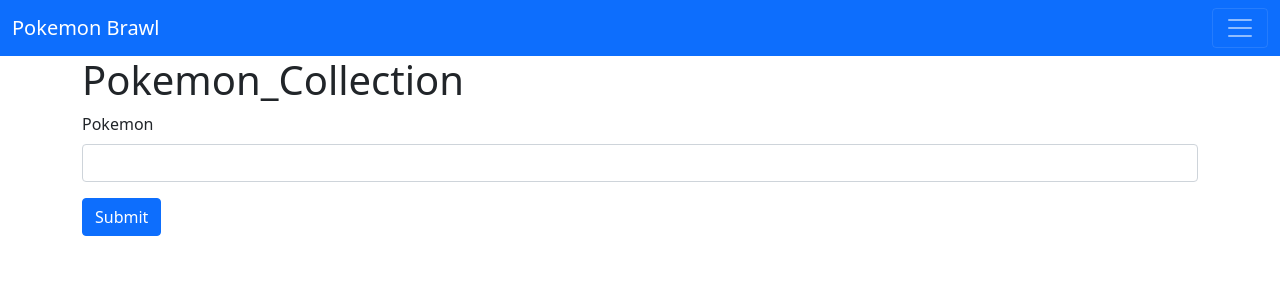
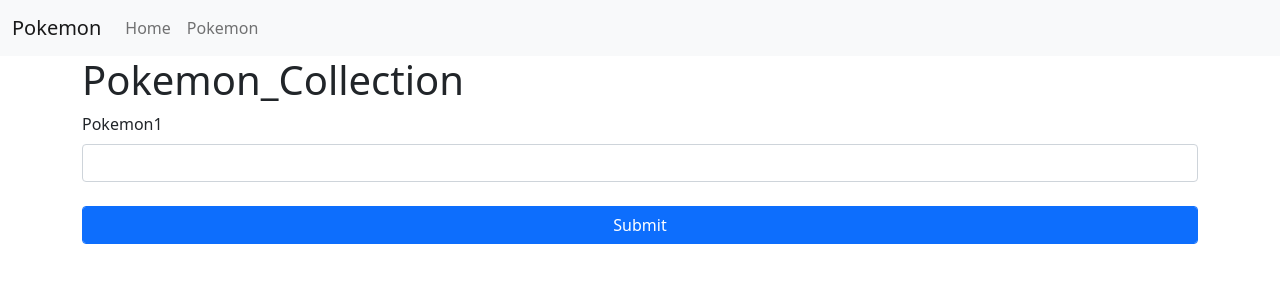
Before and after one commit to mmatney2/Pokemon_Game, a Flask app: page /pokemon in a window 1280 px wide. Shown: the top 300 px of the page. Run offline with Flask 2, Linux system fonts and the light colour scheme.

Commit message:
first commit

```diff
--- a/app.py
+++ b/app.py
@@ -1,41 +1 @@
-from flask import Flask, render_template, request
-import requests
-
-app = Flask(__name__)
-
-
-@app.route('/', methods = ['GET'])
-def index():
-    return render_template('index.html.j2')
-
-@app.route('/pokemon', methods=['GET', 'POST'])
-def pokemon():
-    if request.method == 'POST':
-        pokemon1 = request.form.get('pokemon1')
-        url = f"https://pokeapi.co/api/v2/pokemon/{pokemon1}/"
-        response = requests.get(url)
-        if not response.ok:
-            error_string = 'ERROR, Sorry, choose an existing pokemon.'
-            return render_template('pokemon.html.j2', error=error_string)
-
-        if not response.json():
-            error_string = "We had an error loading your data most likely because Pokemon not in database."
-            return render_template('pokemon.html.j2', error=error_string)
-
-        data = response.json()
-
-        data={
-            'name':data['forms'][0]['name'],
-            'ability': data['abilities'][0]['ability']['name'],
-            'base_expereince':data['base_experience'],
-            'sprites':data['sprites']['front_shiny'],
-            'stats_attack': data['stats'][1]['base_stat'],
-            'stats_hp': data['stats'][0]['base_stat'],
-            'stats_defense': data['stats'][2]['base_stat']
-        }
-
-        return render_template('pokemon.html.j2', poke=data)
-    return render_template('pokemon.html.j2')
-
-# @app.route('/pokemon_image', methods=['GET', 'POST'])
-# def pokemon_image():
+from app import app
--- /dev/null
+++ b/app/forms.py
@@ -0,0 +1,25 @@
+from flask_wtf import FlaskForm
+# from wtforms import StringField, PasswordField, SubmitField
+# from wtforms.validators import DataRequired, Email
+from wtforms import StringField, SubmitField
+from wtforms.validators import DataRequired, ValidationError
+
+
+#form section
+# class LoginForm(FlaskForm):
+#     email = StringField('Email Address', validators=[DataRequired(), Email()])
+#     password = PasswordField('Password', validators=[DataRequired(), Email()])
+#     submit = SubmitField('Login')
+
+
+
+class PokemonForm(FlaskForm):
+    pokemon1 = StringField('Pokemon1', validators=[DataRequired()])
+    submit = SubmitField('Submit')
+    def validate_pokemon1(form,field):
+        if len(field.data) > 15:
+            raise ValidationError('Name must be less than 15 characters.')
+        # elif field.data != DataRequired:
+        #     return ("please enter a valid pokemon")
+        # else:
+        #     return("please enter a valid pokemon")
--- /dev/null
+++ b/app/routes.py
@@ -0,0 +1,63 @@
+from flask import Flask, render_template, request
+import requests
+# from app.forms import LoginForm
+from app.forms import PokemonForm
+from app import app
+from wtforms.validators import InputRequired, ValidationError
+
+
+@app.route('/', methods = ['GET'])
+def index():
+    return render_template('index.html.j2')
+
+
+# @app.route('/login', methods=['GET','POST'])
+# def login():
+#     form = LoginForm()
+#     if request.method=='POST' and form.validate_on_submit():
+#         email = form.email.data.lower()
+#         password = form.password.data
+#         if email in app.config.get('REGISTERED_USERS') and password == app.config.get('REGISTERED_USERS').get(email).get('password'):
+#             #Login success!!!!!!!!
+#             return f"Login Succes Welcome {app.config.get('REGISTERED_USERS').get(email).get('name')}"
+#         error_string = "Incorrect Email/Password Combo"
+#         return render_template("login.html.j2", error=error_string, form=form)
+
+#     return render_template("login.html.j2", form=form)
+
+@app.route('/pokemon', methods=['GET', 'POST'])
+def pokemon():
+    form = PokemonForm()
+
+    if request.method == 'POST' and form.validate_on_submit():
+        pokemon1= form.pokemon1.data.lower()
+        pokemon1 = request.form.get('pokemon1')
+        url = f"https://pokeapi.co/api/v2/pokemon/{pokemon1}/"
+        response = requests.get(url)
+
+        if not response.ok:
+            error_string = 'ERROR, Sorry, choose an existing pokemon.'
+            return render_template('pokemon.html.j2', error=error_string, form=form)
+
+        if not response.json():
+            error_string = "We had an error loading your data most likely because Pokemon not in database."
+            return render_template('pokemon.html.j2', error=error_string)
+
+        data = response.json()
+
+        data={
+            'name':data['forms'][0]['name'],
+            'ability': data['abilities'][0]['ability']['name'],
+            'base_expereince':data['base_experience'],
+            'sprites':data['sprites']['front_shiny'],
+            'stats_attack': data['stats'][1]['base_stat'],
+            'stats_hp': data['stats'][0]['base_stat'],
+            'stats_defense': data['stats'][2]['base_stat']
+        }
+
+        return render_template('pokemon.html.j2', form=form, poke=data)
+    return render_template('pokemon.html.j2', form=form)
+
+@app.route('/pokemon_image', methods=['GET', 'POST'])
+def pokemon_image():
+    pass
--- /dev/null
+++ b/app/templates/base.html.j2
@@ -0,0 +1,42 @@
+<!DOCTYPE html>
+<html lang="en">
+<head>
+    <meta charset="UTF-8">
+    <meta http-equiv="X-UA-Compatible" content="IE=edge">
+    <meta name="viewport" content="width=device-width, initial-scale=1.0">
+    {# bootstrap css #}
+    <link href="https://cdn.jsdelivr.net/npm/bootstrap@5.1.3/dist/css/bootstrap.min.css" rel="stylesheet" integrity="sha384-1BmE4kWBq78iYhFldvKuhfTAU6auU8tT94WrHftjDbrCEXSU1oBoqyl2QvZ6jIW3" crossorigin="anonymous">
+    {# global custom css #}
+    <link rel="stylesheet" href="{{url_for('static',filename='css/main.css')}}">
+    {% block css %}
+
+    {% endblock %}
+    <title>Pokemon - {% block title %}{% endblock %}</title>
+
+</head>
+<body>
+    <nav class="navbar navbar-expand-lg navbar-light bg-light">
+    <div class="container-fluid">
+        <a class="navbar-brand" href="#">Pokemon</a>
+        <button class="navbar-toggler" type="button" data-bs-toggle="collapse" data-bs-target="#navbarNavAltMarkup" aria-controls="navbarNavAltMarkup" aria-expanded="false" aria-label="Toggle navigation">
+        <span class="navbar-toggler-icon"></span>
+        </button>
+        <div class="collapse navbar-collapse" id="navbarNavAltMarkup">
+        <div class="navbar-nav">
+            <a class="nav-link" href="{{url_for('index')}}">Home</a>
+            <a class="nav-link" href="{{url_for('pokemon')}}">Pokemon</a>
+            {# <a class="nav-link" href="{{url_for('login')}}">Login</a> #}
+        </div>
+        </div>
+    </div>
+    </nav>
+    <div class="container">
+        {% block content %}
+        {% endblock %}
+    </div>
+
+
+
+    <script src="https://cdn.jsdelivr.net/npm/bootstrap@5.1.3/dist/js/bootstrap.bundle.min.js" integrity="sha384-ka7Sk0Gln4gmtz2MlQnikT1wXgYsOg+OMhuP+IlRH9sENBO0LRn5q+8nbTov4+1p" crossorigin="anonymous"></script>
+</body>
+</html>
--- a/templates/pokemon.html.j2
+++ b/app/templates/pokemon.html.j2
@@ -4,16 +4,20 @@ Pokemon
 {% endblock %}
 
 {% block content %}
-
 <h1>Pokemon_Collection</h1>
-<form action="/pokemon" method="POST">
-  <div class="mb-3">
-    <label for="pokemon" class="form-label">Pokemon</label>
-    <input type="text" name="pokemon1" class="form-control" id="pokemon">
+<form action="{{url_for('pokemon')}}" method="POST">
+  {{form.hidden_tag()}}
+  <div>
+  {{form.pokemon1.label(class="form-label")}}
+  {{form.pokemon1(class="form-control")}}
+  {% for error in form.pokemon1.errors %}
+    <small style="color:red;">{{error}}</small>
+  {% endfor %}
   </div>
-
-  <div style="color:red"><small>{{error}}</small></div>
-  <button type="submit" class="btn btn-primary">Submit</button>
+  <br>
+  <div>
+  {{form.submit(class="btn btn-primary form-control")}}
+  </div>
 </form>
 {% if poke %}
 
@@ -35,7 +39,8 @@ Pokemon
           {# <td>{{poke.name}}</td> #}
           <td>{{poke.ability}}</td>
           <td>{{poke.base_expereince}}</td>
-          <td>{{poke.sprites}}</td>
+
+          <td><img src= {{poke.sprites}}></td>
           <td>{{poke.stats_attack}}</td>
           <td>{{poke.stats_hp}}</td>
           <td>{{poke.stats_defense}}</td>
--- a/requirements.txt
+++ b/requirements.txt
@@ -2,13 +2,18 @@ certifi==2021.10.8
 charset-normalizer==2.0.12
 click==8.1.3
 colorama==0.4.4
+dnspython==2.2.1
+email-validator==1.2.1
 Flask==2.1.2
+Flask-WTF==1.0.1
 idna==3.3
 importlib-metadata==4.11.3
 itsdangerous==2.1.2
 Jinja2==3.1.2
 MarkupSafe==2.1.1
+python-dotenv==0.20.0
 requests==2.27.1
 urllib3==1.26.9
 Werkzeug==2.1.2
+WTForms==3.0.1
 zipp==3.8.0
--- a/templates/base.html.j2
+++ /dev/null
@@ -1,44 +0,0 @@
-<!DOCTYPE html>
-<html lang="en">
-<head>
-    <meta charset="UTF-8">
-    <meta http-equiv="X-UA-Compatible" content="IE=edge">
-    <meta name="viewport" content="width=device-width, initial-scale=1.0">
-    <link href="https://cdn.jsdelivr.net/npm/bootstrap@5.1.3/dist/css/bootstrap.min.css" rel="stylesheet" integrity="sha384-1BmE4kWBq78iYhFldvKuhfTAU6auU8tT94WrHftjDbrCEXSU1oBoqyl2QvZ6jIW3" crossorigin="anonymous">
-    <title>Pokemon Brawl - {% block title %}{% endblock %}</title>
-
-</head>
-<body>
-    <nav class="navbar navbar-dark bg-primary">
-  <div class="container-fluid">
-    <a class="navbar-brand" href="#">Pokemon Brawl</a>
-    <button class="navbar-toggler" type="button" data-bs-toggle="collapse" data-bs-target="#navbarText" aria-controls="navbarText" aria-expanded="false" aria-label="Toggle navigation">
-      <span class="navbar-toggler-icon"></span>
-    </button>
-    <div class="collapse navbar-collapse" id="navbarText">
-      <ul class="navbar-nav me-auto mb-2 mb-lg-0">
-        <li class="nav-item">
-          <a class="nav-link active" aria-current="page" href="#">Home</a>
-        </li>
-        <li class="nav-item">
-          <a class="nav-link" href="#">Features</a>
-        </li>
-        <li class="nav-item">
-          <a class="nav-link" href="#">Bets</a>
-        </li>
-      </ul>
-      <span class="navbar-text">
-      </span>
-    </div>
-  </div>
-</nav>
-    <div class="container">
-        {% block content %}
-        {% endblock %}
-    </div>
-
-
-
-    <script src="https://cdn.jsdelivr.net/npm/bootstrap@5.1.3/dist/js/bootstrap.bundle.min.js" integrity="sha384-ka7Sk0Gln4gmtz2MlQnikT1wXgYsOg+OMhuP+IlRH9sENBO0LRn5q+8nbTov4+1p" crossorigin="anonymous"></script>
-</body>
-</html>
```
Also changed, not shown: app/__init__.py (added, +8 -0 lines), app/templates/login.html.j2 (added, +30 -0 lines), config.py (added, +10 -0 lines), app/static/css/main.css (added), app/templates/index.html.j2 (renamed from templates/index.html.j2), 1 other file.
